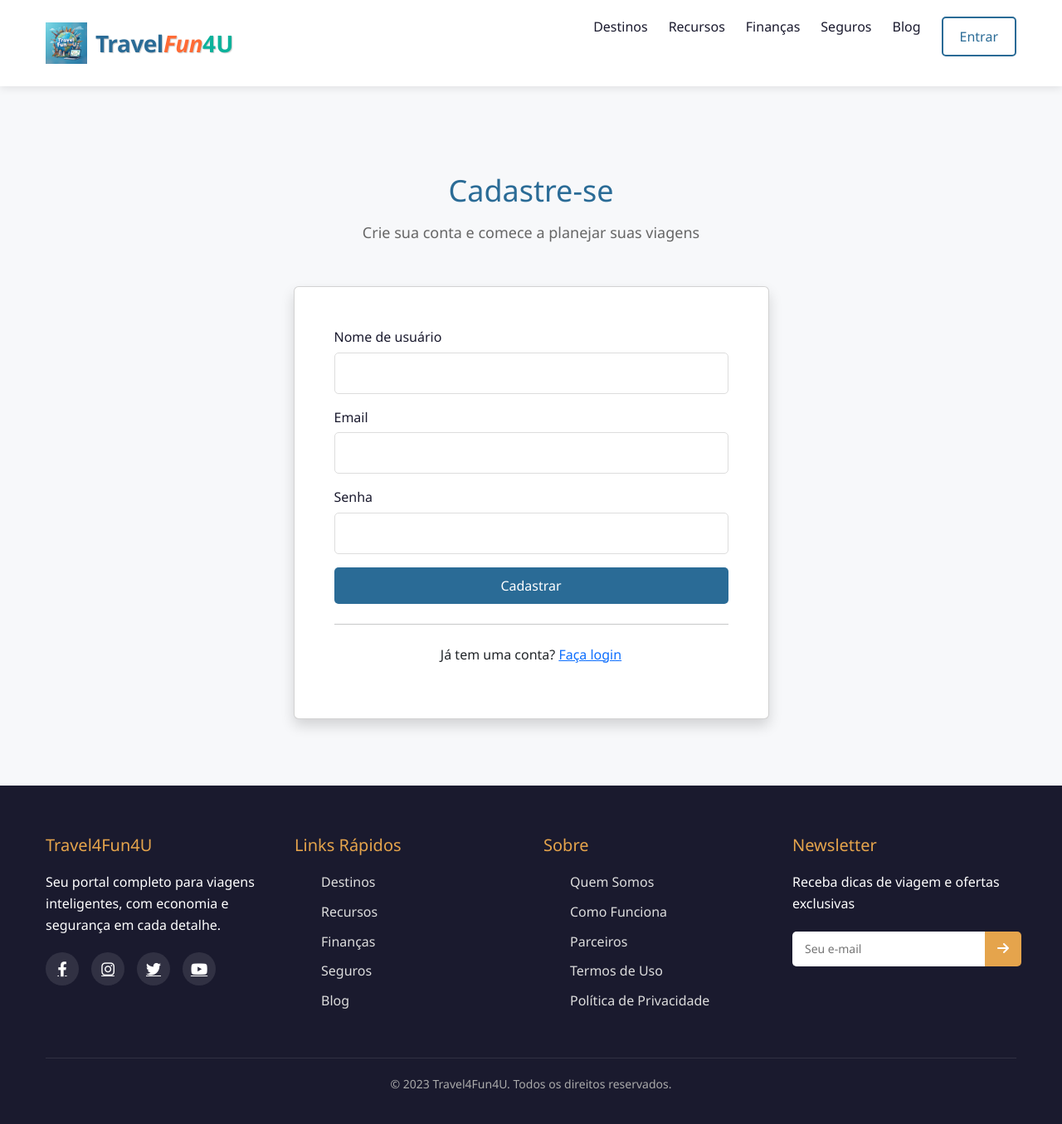
After one commit to fbberg69/TravelGatewayForYou, a Flask app: page /signup in a window 1280 px wide. The commit adds this page. Shown: the whole page at 83% size. Run offline with Flask 3, Linux system fonts and the light colour scheme.

Commit message:
Adds user accounts and login
This commit adds user authentication and registration features using Flask-Login and SQLAlchemy, including models for users, destinations, financial products, favorites, and newsletter subscribers.  New routes for login, signup, and logout were implemented, along with associated templates (`login.html`, `signup.html`).  Database models are defined in `models.py`, and relevant dependencies were added to `pyproject.toml`.

Replit-Commit-Author: Agent
Replit-Commit-Session-Id: 75f69c4a-786e-437b-90f0-5a7905ecfc9f
Replit-Commit-Screenshot-Url: https://storage.googleapis.com/screenshot-production-us-central1/494e977e-d61a-4c35-af84-ba77fb9e37b5/3e62d32a-9125-47f7-8518-f7d7805640a6.jpg

```diff
--- a/app.py
+++ b/app.py
@@ -1,17 +1,127 @@
 import os
 import logging
-from flask import Flask, render_template
+from flask import Flask, render_template, redirect, url_for, flash, request
+from flask_sqlalchemy import SQLAlchemy
+from flask_login import LoginManager, login_user, logout_user, login_required, current_user
+from sqlalchemy.orm import DeclarativeBase
 
 # Configure logging
 logging.basicConfig(level=logging.DEBUG)
 
+# Setup database
+class Base(DeclarativeBase):
+    pass
+
+db = SQLAlchemy(model_class=Base)
+
 # Create Flask app
 app = Flask(__name__)
-app.secret_key = os.environ.get("SESSION_SECRET", "travel_gateway_secret_key")
+app.secret_key = os.environ.get("SESSION_SECRET", "travel4fun4u_secret_key")
 
+# Configure database
+app.config["SQLALCHEMY_DATABASE_URI"] = os.environ.get("DATABASE_URL")
+app.config["SQLALCHEMY_ENGINE_OPTIONS"] = {
+    "pool_recycle": 300,
+    "pool_pre_ping": True,
+}
+
+# Initialize extensions
+db.init_app(app)
+
+# Setup login manager
+login_manager = LoginManager()
+login_manager.init_app(app)
+login_manager.login_view = 'login'
+
+# Import models and initialize them
+with app.app_context():
+    from models import User, Destination, FinancialProduct, Favorite, NewsletterSubscriber
+    db.create_all()
+
+@login_manager.user_loader
+def load_user(user_id):
+    from models import User
+    return User.query.get(int(user_id))
+
+# Routes
 @app.route('/')
 def index():
     return render_template('index.html')
 
+@app.route('/login', methods=['GET', 'POST'])
+def login():
+    if request.method == 'POST':
+        from models import User
+        # Login logic
+        email = request.form.get('email')
+        password = request.form.get('password')
+        user = User.query.filter_by(email=email).first()
+
+        if user and user.check_password(password):
+            login_user(user)
+            flash('Login realizado com sucesso!', 'success')
+            return redirect(url_for('index'))
+        else:
+            flash('Credenciais inválidas. Tente novamente.', 'danger')
+
+    return render_template('login.html')
+
+@app.route('/signup', methods=['GET', 'POST'])
+def signup():
+    if request.method == 'POST':
+        from models import User
+        # Signup logic
+        username = request.form.get('username')
+        email = request.form.get('email')
+        password = request.form.get('password')
+
+        # Check if username or email already exists
+        existing_user = User.query.filter((User.username == username) | (User.email == email)).first()
+        if existing_user:
+            flash('Nome de usuário ou e-mail já cadastrado.', 'danger')
+            return redirect(url_for('signup'))
+
+        # Create new user
+        user = User(username=username, email=email)
+        user.set_password(password)
+
+        db.session.add(user)
+        db.session.commit()
+
+        flash('Cadastro realizado com sucesso! Por favor, faça login.', 'success')
+        return redirect(url_for('login'))
+
+    return render_template('signup.html')
+
+@app.route('/logout')
+@login_required
+def logout():
+    logout_user()
+    flash('Você foi desconectado com sucesso.', 'success')
+    return redirect(url_for('index'))
+
+@app.route('/newsletter-signup', methods=['POST'])
+def newsletter_signup():
+    from models import NewsletterSubscriber
+    email = request.form.get('email')
+
+    if not email:
+        flash('Por favor, forneça um e-mail válido.', 'danger')
+        return redirect(url_for('index'))
+
+    # Check if email already exists
+    existing = NewsletterSubscriber.query.filter_by(email=email).first()
+    if existing:
+        flash('Este e-mail já está inscrito em nossa newsletter.', 'info')
+        return redirect(url_for('index'))
+
+    # Add new subscriber
+    subscriber = NewsletterSubscriber(email=email)
+    db.session.add(subscriber)
+    db.session.commit()
+
+    flash('Obrigado por se inscrever em nossa newsletter!', 'success')
+    return redirect(url_for('index'))
+
 if __name__ == "__main__":
     app.run(host="0.0.0.0", port=5000, debug=True)
--- a/pyproject.toml
+++ b/pyproject.toml
@@ -10,4 +10,6 @@ dependencies = [
     "flask-sqlalchemy>=3.1.1",
     "gunicorn>=23.0.0",
     "psycopg2-binary>=2.9.10",
+    "sqlalchemy>=2.0.40",
+    "werkzeug>=3.1.3",
 ]
--- /dev/null
+++ b/templates/base.html
@@ -0,0 +1,122 @@
+<!DOCTYPE html>
+<html lang="pt-br">
+<head>
+    <meta charset="UTF-8">
+    <meta name="viewport" content="width=device-width, initial-scale=1.0">
+
+    <!-- Meta tags -->
+    <title>{% block title %}Travel4Fun4U | Seu Portal de Viagens Premium{% endblock %}</title>
+    <meta name="description" content="Descubra destinos extraordinários, planeje sua viagem perfeita e economize com as melhores ofertas. Guias exclusivos, ferramentas de IA e dicas de especialistas.">
+    <meta name="keywords" content="viagem, turismo, destinos internacionais, planejamento de viagem, economia em viagens, cartão para viagem, seguro viagem">
+
+    <!-- CSS e JS -->
+    <link rel="stylesheet" href="https://cdnjs.cloudflare.com/ajax/libs/font-awesome/6.4.0/css/all.min.css">
+    <link rel="stylesheet" href="https://cdn.jsdelivr.net/npm/bootstrap@5.3.0/dist/css/bootstrap.min.css">
+    <link rel="stylesheet" href="{{ url_for('static', filename='css/styles.css') }}">
+    <script src="https://cdnjs.cloudflare.com/ajax/libs/jquery/3.6.4/jquery.min.js"></script>
+
+    {% block extra_head %}{% endblock %}
+</head>
+<body>
+    <!-- Header -->
+    <header>
+        <div class="container">
+            <div class="header-top">
+                <a href="{{ url_for('index') }}" class="logo">
+                    <img src="{{ url_for('static', filename='images/logo.png') }}" alt="Travel4Fun4U Logo" class="logo-image">
+                    <span class="logo-text">Travel<span class="fun-text">Fun</span><span class="for-you-text">4U</span></span>
+                </a>
+                <nav>
+                    <ul>
+                        <li><a href="{{ url_for('index') }}#destinations">Destinos</a></li>
+                        <li><a href="{{ url_for('index') }}#features">Recursos</a></li>
+                        <li><a href="{{ url_for('index') }}#finance">Finanças</a></li>
+                        <li><a href="{{ url_for('index') }}#insurance">Seguros</a></li>
+                        <li><a href="{{ url_for('index') }}#blog">Blog</a></li>
+                        {% if current_user.is_authenticated %}
+                            <li><a href="{{ url_for('logout') }}" class="btn btn-outline">Sair</a></li>
+                        {% else %}
+                            <li><a href="{{ url_for('login') }}" class="btn btn-outline">Entrar</a></li>
+                        {% endif %}
+                    </ul>
+                </nav>
+            </div>
+        </div>
+    </header>
+
+    <!-- Flash Messages -->
+    <div class="container mt-4">
+        {% with messages = get_flashed_messages(with_categories=true) %}
+            {% if messages %}
+                {% for category, message in messages %}
+                    <div class="alert alert-{{ category }} alert-dismissible fade show" role="alert">
+                        {{ message }}
+                        <button type="button" class="btn-close" data-bs-dismiss="alert" aria-label="Close"></button>
+                    </div>
+                {% endfor %}
+            {% endif %}
+        {% endwith %}
+    </div>
+
+    <!-- Main Content -->
+    {% block content %}{% endblock %}
+
+    <!-- Footer -->
+    <footer class="footer">
+        <div class="container">
+            <div class="footer-grid">
+                <div class="footer-column">
+                    <h3>Travel4Fun4U</h3>
+                    <p>Seu portal completo para viagens inteligentes, com economia e segurança em cada detalhe.</p>
+                    <div class="social-icons">
+                        <a href="#"><i class="fab fa-facebook-f"></i></a>
+                        <a href="#"><i class="fab fa-instagram"></i></a>
+                        <a href="#"><i class="fab fa-twitter"></i></a>
+                        <a href="#"><i class="fab fa-youtube"></i></a>
+                    </div>
+                </div>
+
+                <div class="footer-column">
+                    <h3>Links Rápidos</h3>
+                    <ul class="footer-links">
+                        <li><a href="{{ url_for('index') }}#destinations">Destinos</a></li>
+                        <li><a href="{{ url_for('index') }}#features">Recursos</a></li>
+                        <li><a href="{{ url_for('index') }}#finance">Finanças</a></li>
+                        <li><a href="{{ url_for('index') }}#insurance">Seguros</a></li>
+                        <li><a href="{{ url_for('index') }}#blog">Blog</a></li>
+                    </ul>
+                </div>
+
+                <div class="footer-column">
+                    <h3>Sobre</h3>
+                    <ul class="footer-links">
+                        <li><a href="#">Quem Somos</a></li>
+                        <li><a href="#">Como Funciona</a></li>
+                        <li><a href="#">Parceiros</a></li>
+                        <li><a href="#">Termos de Uso</a></li>
+                        <li><a href="#">Política de Privacidade</a></li>
+                    </ul>
+                </div>
+
+                <div class="footer-column">
+                    <h3>Newsletter</h3>
+                    <p>Receba dicas de viagem e ofertas exclusivas</p>
+                    <form id="newsletter-form" class="newsletter-form" action="{{ url_for('newsletter_signup') }}" method="POST">
+                        <input type="email" id="newsletter-email" name="email" placeholder="Seu e-mail" required>
+                        <button type="submit"><i class="fas fa-arrow-right"></i></button>
+                    </form>
+                </div>
+            </div>
+
+            <div class="footer-bottom">
+                <p>&copy; 2023 Travel4Fun4U. Todos os direitos reservados.</p>
+            </div>
+        </div>
+    </footer>
+
+    <!-- Scripts -->
+    <script src="https://cdn.jsdelivr.net/npm/bootstrap@5.3.0/dist/js/bootstrap.bundle.min.js"></script>
+    <script src="{{ url_for('static', filename='js/main.js') }}"></script>
+    {% block extra_scripts %}{% endblock %}
+</body>
+</html>
--- /dev/null
+++ b/templates/signup.html
@@ -0,0 +1,54 @@
+{% extends 'base.html' %}
+
+{% block title %}Cadastro - Travel4Fun4U{% endblock %}
+
+{% block content %}
+<section class="section">
+    <div class="container">
+        <div class="section-title">
+            <h2>Cadastre-se</h2>
+            <p>Crie sua conta e comece a planejar suas viagens</p>
+        </div>
+
+        <div class="row justify-content-center">
+            <div class="col-md-6">
+                <div class="card shadow">
+                    <div class="card-body p-5">
+                        {% with messages = get_flashed_messages(with_categories=true) %}
+                            {% if messages %}
+                                {% for category, message in messages %}
+                                    <div class="alert alert-{{ category }}">{{ message }}</div>
+                                {% endfor %}
+                            {% endif %}
+                        {% endwith %}
+
+                        <form method="POST" action="{{ url_for('signup') }}">
+                            <div class="form-group mb-3">
+                                <label for="username">Nome de usuário</label>
+                                <input type="text" class="form-control" id="username" name="username" required>
+                            </div>
+                            <div class="form-group mb-3">
+                                <label for="email">Email</label>
+                                <input type="email" class="form-control" id="email" name="email" required>
+                            </div>
+                            <div class="form-group mb-3">
+                                <label for="password">Senha</label>
+                                <input type="password" class="form-control" id="password" name="password" required>
+                            </div>
+                            <div class="d-grid">
+                                <button type="submit" class="btn btn-primary">Cadastrar</button>
+                            </div>
+                        </form>
+
+                        <hr class="my-4">
+
+                        <div class="text-center">
+                            <p>Já tem uma conta? <a href="{{ url_for('login') }}">Faça login</a></p>
+                        </div>
+                    </div>
+                </div>
+            </div>
+        </div>
+    </div>
+</section>
+{% endblock %}
```
Also changed, not shown: models.py (added, +80 -0 lines), templates/index.html (+3 -69 lines), templates/login.html (added, +50 -0 lines), 1 other file.
